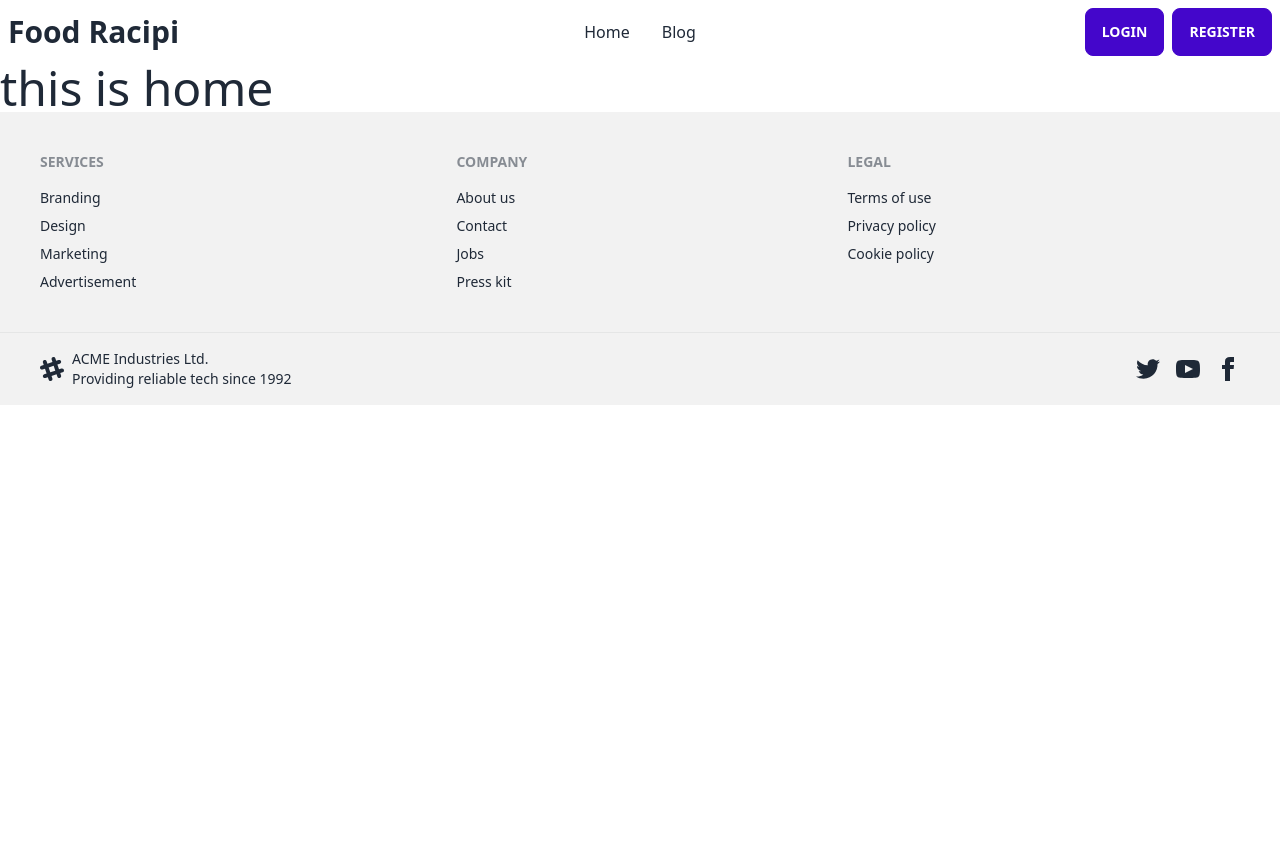
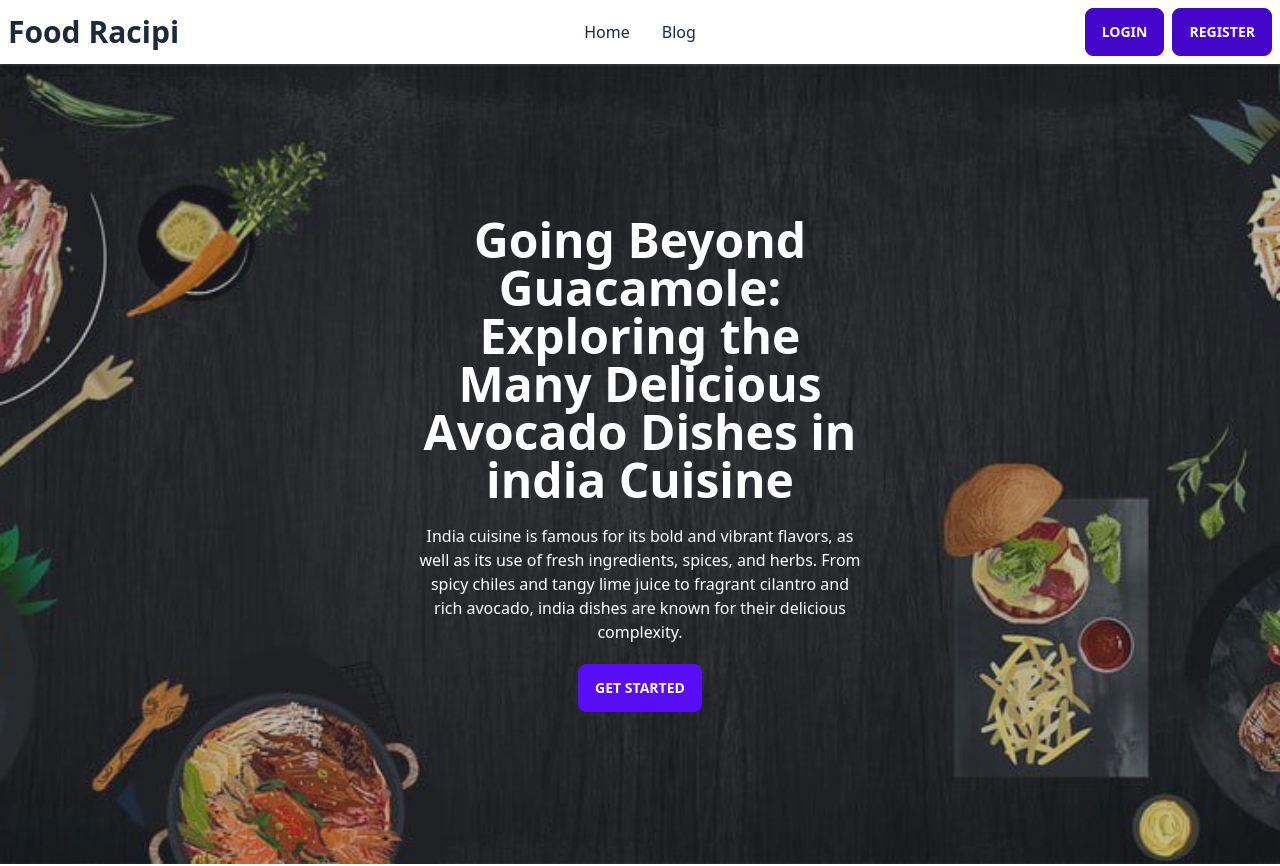
Before and after one commit to HmSani6699/assignment__10__client, a React (Vite) app: page / in a window 1280 px wide. Shown: the top 866 px of the page. Before the commit the page ends 800 px from the top, so only its background shows below. Built offline with nearby package versions, Linux system fonts and the light colour scheme.

Commit message:
added to banner part

```diff
--- a/src/component/Header/Header.jsx
+++ b/src/component/Header/Header.jsx
@@ -1,29 +1,12 @@
 import React from 'react';
 import { Link } from 'react-router-dom';
+import banner from '../../assets/benner.jpg';
 
 const Header = () => {
     return (
+        <div>
             <div className="navbar bg-base-500 container">
                 <div className="navbar-start">
-                {/* <div className="dropdown">
-                    <label tabIndex={0} className="btn btn-ghost lg:hidden">
-                        <svg xmlns="http://www.w3.org/2000/svg" className="h-5 w-5" fill="none" viewBox="0 0 24 24" stroke="currentColor"><path strokeLinecap="round" strokeLinejoin="round" strokeWidth="2" d="M4 6h16M4 12h8m-8 6h16" /></svg>
-                    </label>
-                    <ul tabIndex={0} className="menu menu-compact dropdown-content mt-3 p-2 shadow bg-base-100 rounded-box w-52">
-                        <li><a>Item 1</a></li>
-                        <li tabIndex={0}>
-                            <a className="justify-between">
-                                Parent
-                                <svg className="fill-current" xmlns="http://www.w3.org/2000/svg" width="24" height="24" viewBox="0 0 24 24"><path d="M8.59,16.58L13.17,12L8.59,7.41L10,6L16,12L10,18L8.59,16.58Z" /></svg>
-                            </a>
-                            <ul className="p-2">
-                                <li><a>Submenu 1</a></li>
-                                <li><a>Submenu 2</a></li>
-                            </ul>
-                        </li>
-                        <li><a>Item 3</a></li>
-                    </ul>
-                </div> */}
                     <h4 className='text-3xl font-semibold'>Food Racipi</h4>
                 </div>
                 <div className="navbar-center hidden lg:flex">
@@ -37,6 +20,18 @@ const Header = () => {
                     <Link to='/register'><button className="btn btn-active btn-primary">Register</button></Link>
                 </div>
             </div>
+            <div className="hero min-h-screen" style={{ backgroundImage: `url(${banner})` }}>
+                <div className="hero-overlay bg-opacity-30"></div>
+                <div className="hero-content text-center text-neutral-content">
+                    <div className="max-w-md">
+                        <h1 className="mb-5 text-5xl font-bold">Going Beyond Guacamole: Exploring the Many Delicious Avocado Dishes in india Cuisine</h1>
+                        <p className="mb-5">India cuisine is famous for its bold and vibrant flavors, as well as its use of fresh ingredients, spices, and herbs. From spicy chiles and tangy lime juice to fragrant cilantro and rich avocado, india dishes are known for their delicious complexity.</p>
+                        <button className="btn btn-primary">Get Started</button>
+                    </div>
+                </div>
+            </div>
+        </div>
+
     );
 };
 
```
Also changed, not shown: src/assets/benner.jpg (added). Lines whose indentation alone changed are shown as unchanged.
